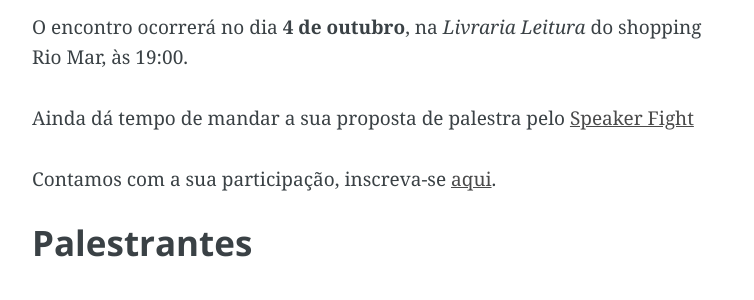
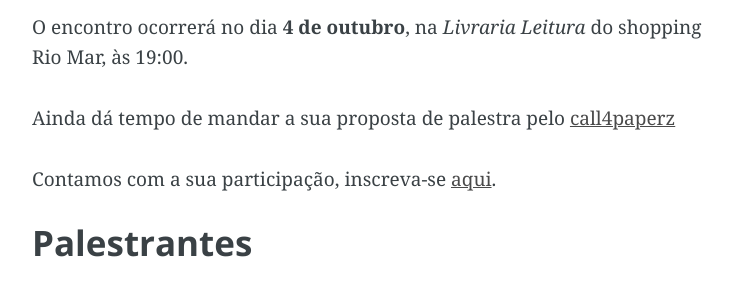
Before and after one commit to guru-ce/guru-ce.github.io, a Jekyll site: the page built from _posts/2016-09-19-decimo-nono-encontro.md, in a window 1280 px wide. Shown: the part 307-607 px from the top of the page, without its empty margins (258-1012 px from the left). Built offline with Jekyll 4.4.1, drawn with Linux system fonts in a browser that asks for light colours.

Commit message:
Mudar para call4paperz

```diff
--- a/_posts/2016-09-19-decimo-nono-encontro.md
+++ b/_posts/2016-09-19-decimo-nono-encontro.md
@@ -9,7 +9,7 @@ Finalmente, o primeiro encontro de 2016 chegou! É isso aí, infelizmente estive
 
 O encontro ocorrerá no dia **4 de outubro**, na _Livraria Leitura_ do shopping Rio Mar, às 19:00.
 
-Ainda dá tempo de mandar a sua proposta de palestra pelo [Speaker Fight](http://speakerfight.com/events/19-encontro-do-guru-ce/)
+Ainda dá tempo de mandar a sua proposta de palestra pelo [call4paperz](http://call4paperz.com/events/19-encontro-do-guru-ce)
 
 Contamos com a sua participação, inscreva-se [aqui](https://www.eventick.com.br/19o-encontro-do-guru-ce).
 
```
